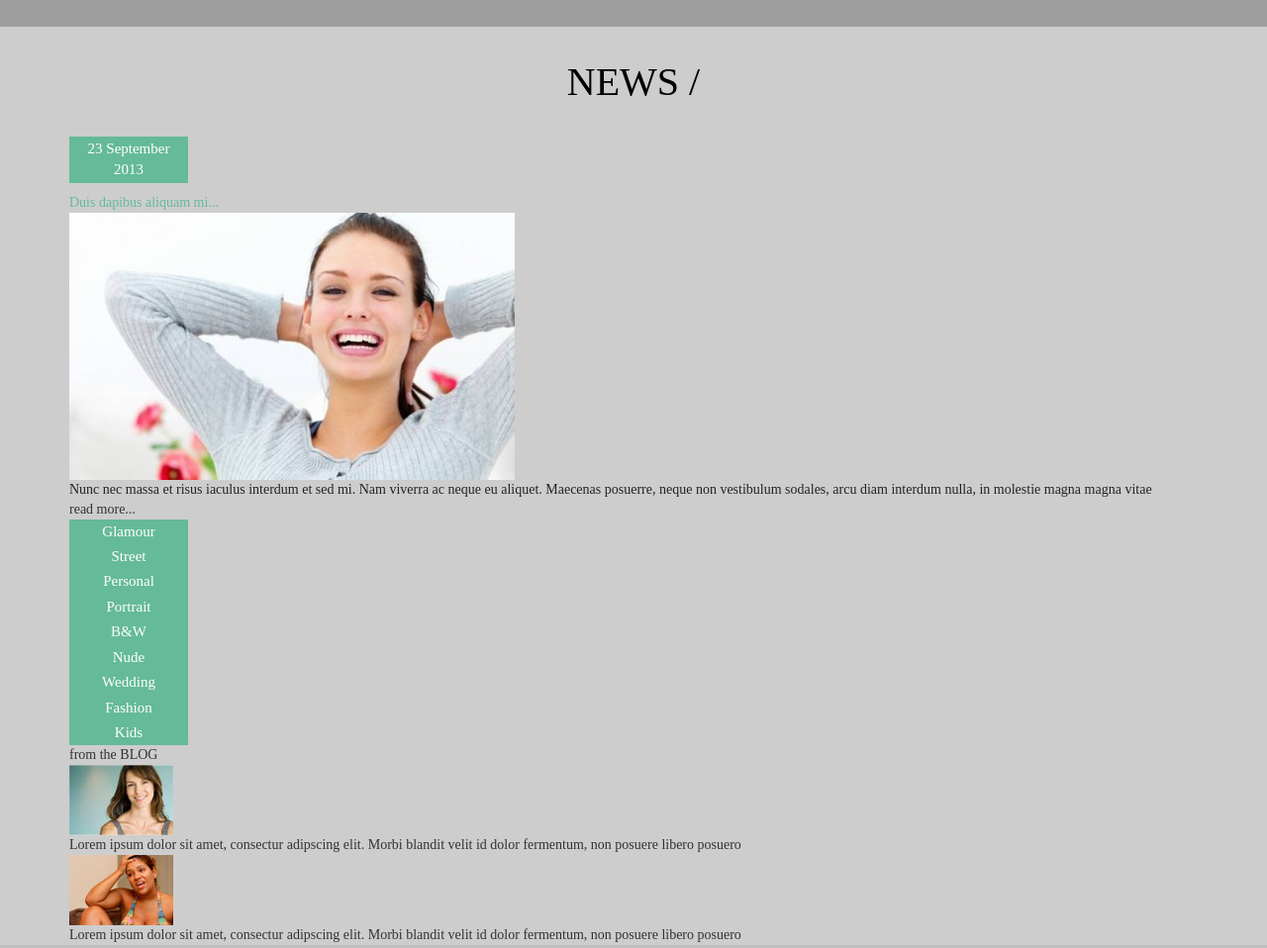
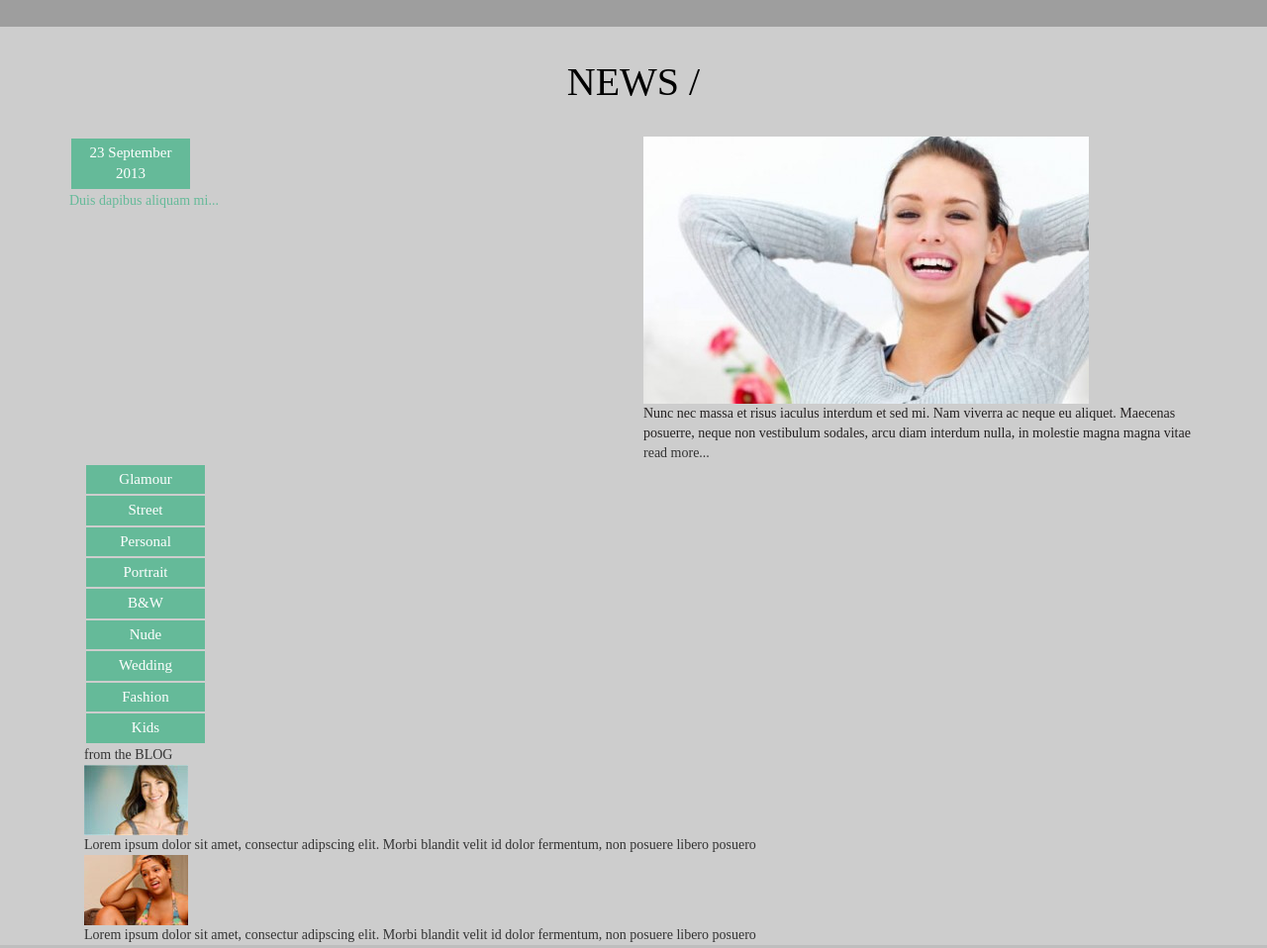
Before and after one commit to Bilusca/Portifolio, a plain HTML site: page index.html in a window 1280 px wide. Shown: the part 2300-3258 px from the top of the page at 99% size. Drawn offline with Linux system fonts and the light colour scheme; grey boxes are pictures that could not be loaded.

Commit message:
Commit 10
Algumas alterações

```diff
--- a/Style/main.css
+++ b/Style/main.css
@@ -89,6 +89,15 @@ table {
 	position: absolute;
 	bottom: -30px
 	}
+
+.coluna{
+	-moz-column-count: 2;
+    -moz-column-gap: 20px;
+    -webkit-column-count: 2;
+    -webkit-column-gap: 20px;
+}
+
+
 /* STYLE */
 .fundo, .fundo-2{
 	background: no-repeat center center url("Fotos/bg_header.png");
@@ -178,16 +187,17 @@ table {
 .tag{
 	background-color: #65ba99;
 	border: 1px solid #65ba99;
-	padding: 1px;
+	padding: 3px;
 	text-align: center;
 	width: 120px;
 	color: white;
 	font-size: 15px;
+	margin: 2px 2px 2px 2px;
 
 }
 
 .borda{
-	border-width: 5px;
+	border-width: 4px;
 	border-style: solid;
 	border-color: white;
 }
--- a/index.html
+++ b/index.html
@@ -140,8 +140,10 @@
 
 			<!--IMAGEM E TEXTO DA COLUNA UM DA SEÇÃO NEWS-->
 			<div class="fundo-cinza2">
+
 			<section class="container bebas">
 				<h1 class="titulo">NEWS /</h1>
+				<div class="coluna">
 					<h1 class="tag">23 September 2013</h1>
 					<p class="fonte-verde">Duis dapibus aliquam mi...</p>
 					<img src="Style/Fotos/mulher_medio.jpg">
@@ -151,8 +153,7 @@
 					sodales, arcu diam interdum nulla, in molestie magna magna vitae</p>
 
 					<p>read more...</p>
-
-			</section>
+				</div>
 
 			<!--TAGS E FROM THE BLOG DA SEÇÃO NEWS-->
 
@@ -193,8 +194,10 @@
 			<section class="container bebas">
 			 	<!--coluna 1-->
 			 	<h1 class="titulo">BIO/</h1>
+
 				 	<h2 class="grande">JOHN SMITS</h2>
 				 	<img src="Style\Fotos\avatar.png">
+
 			 	<!--imagem e logos-->
 
 			 	<p>Best solutions is the simplest idea!</p>
@@ -207,7 +210,7 @@
 			<h1 class="titulo">CONTACT/</h1>
 			<h1 class="grande" align="center">+39 123 45678 90</h1>
 
-			<a href="malito: contact@smits.me" class="text-center borda">CONTACT@SMITS.ME</a>
+			<h1 class="text-center borda">CONTACT@SMITS.ME</h1>
 
 			<h2 class="medio" align="center">124 AVENUE STREET, LOS ANGELES, CALIFORNIA</h2>
 		</footer>
```
Lines whose indentation alone changed are shown as unchanged.
